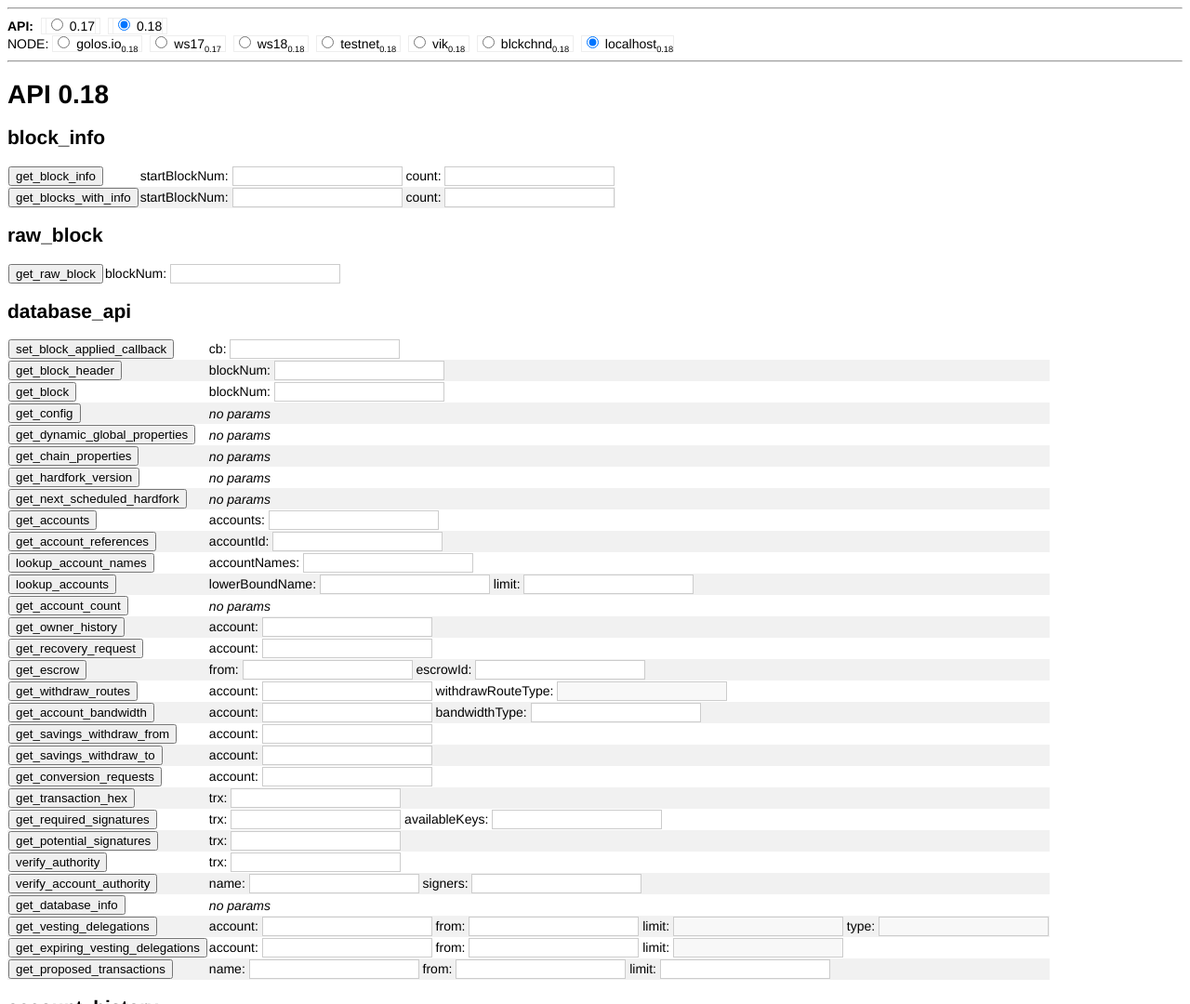
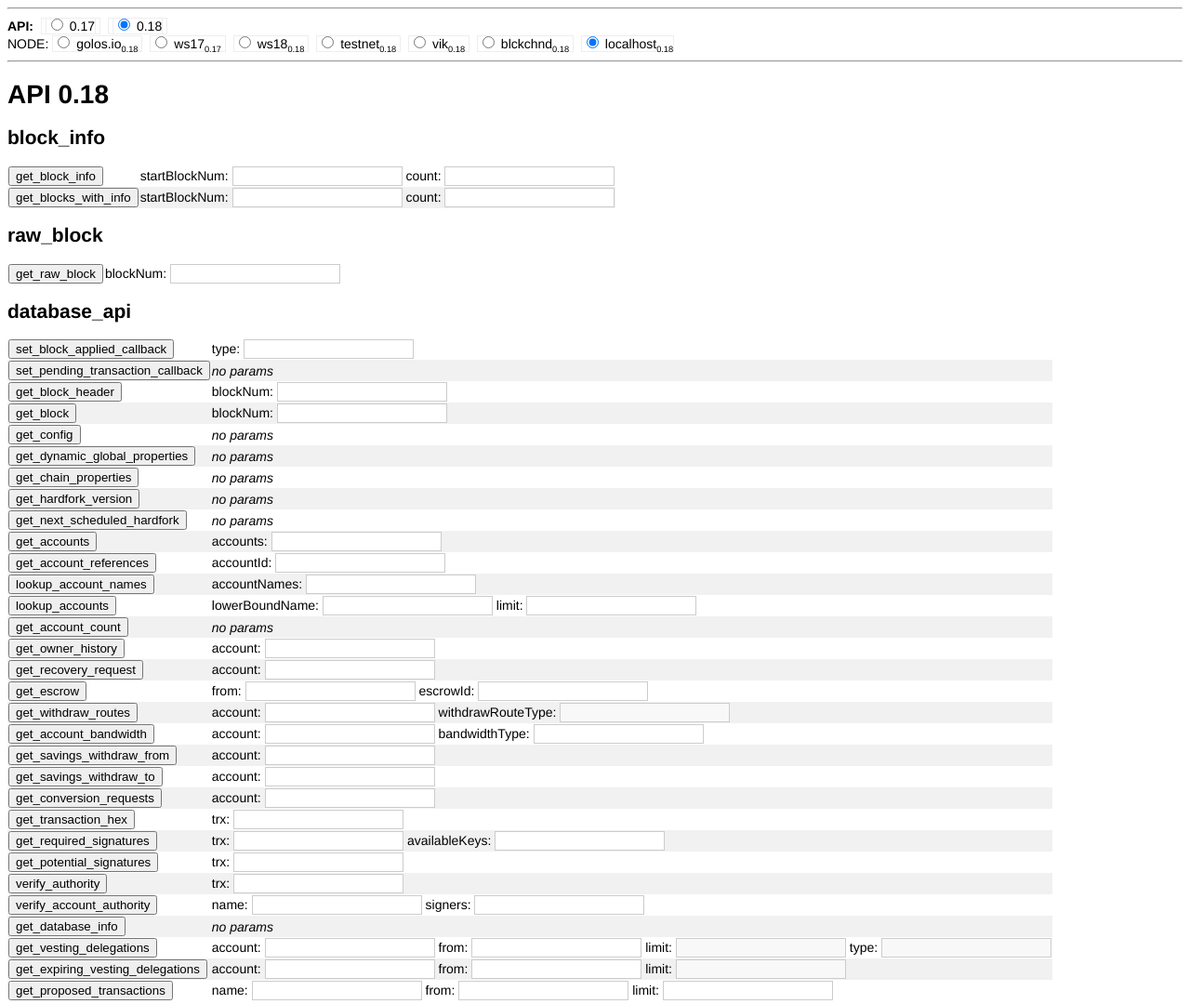
Before and after one commit to GolosChain/Qa, a plain HTML site: page tools/simple-api/index.html in a window 1280 px wide. Shown: the top 1080 px of the page at 93% size. Drawn offline with Linux system fonts and the light colour scheme.

Commit message:
simple-api: Add set_pending_transaction_callback + allow anchor link to method

```diff
--- a/tools/simple-api/api-0.18.js
+++ b/tools/simple-api/api-0.18.js
@@ -39,10 +39,8 @@ methods: [
         name: "database_api",
         methods: {
             //method: [params, ?optional]
-            // set_subscribe_callback: ["callback", "clearFilter"],
-            // set_pending_transaction_callback: ["cb"],
-            set_block_applied_callback: ["cb"],
-            // cancel_all_subscriptions: [],
+            set_block_applied_callback: ["type"],
+            set_pending_transaction_callback: [],
 
             get_block_header:       ["blockNum"],
             get_block:              ["blockNum"],
--- a/tools/simple-api/index.html
+++ b/tools/simple-api/index.html
@@ -55,7 +55,7 @@ function showApiMethods(v) {
 		h += `<h2>${N}</h2><table class="api-tbl">`;
 		for (var m in M) {
 			let p = M[m];
-			h += `<tr><td><button db="${N}" method="${m}" onclick="callMethod(this)">${m}</button></td>`;
+			h += `<tr id="${N}-${m}"><td><button db="${N}" method="${m}" onclick="callMethod(this)">${m}</button></td>`;
 			var params = '<i>no params</i>';
 			if (p && p.length) {
 				params = '';
```
